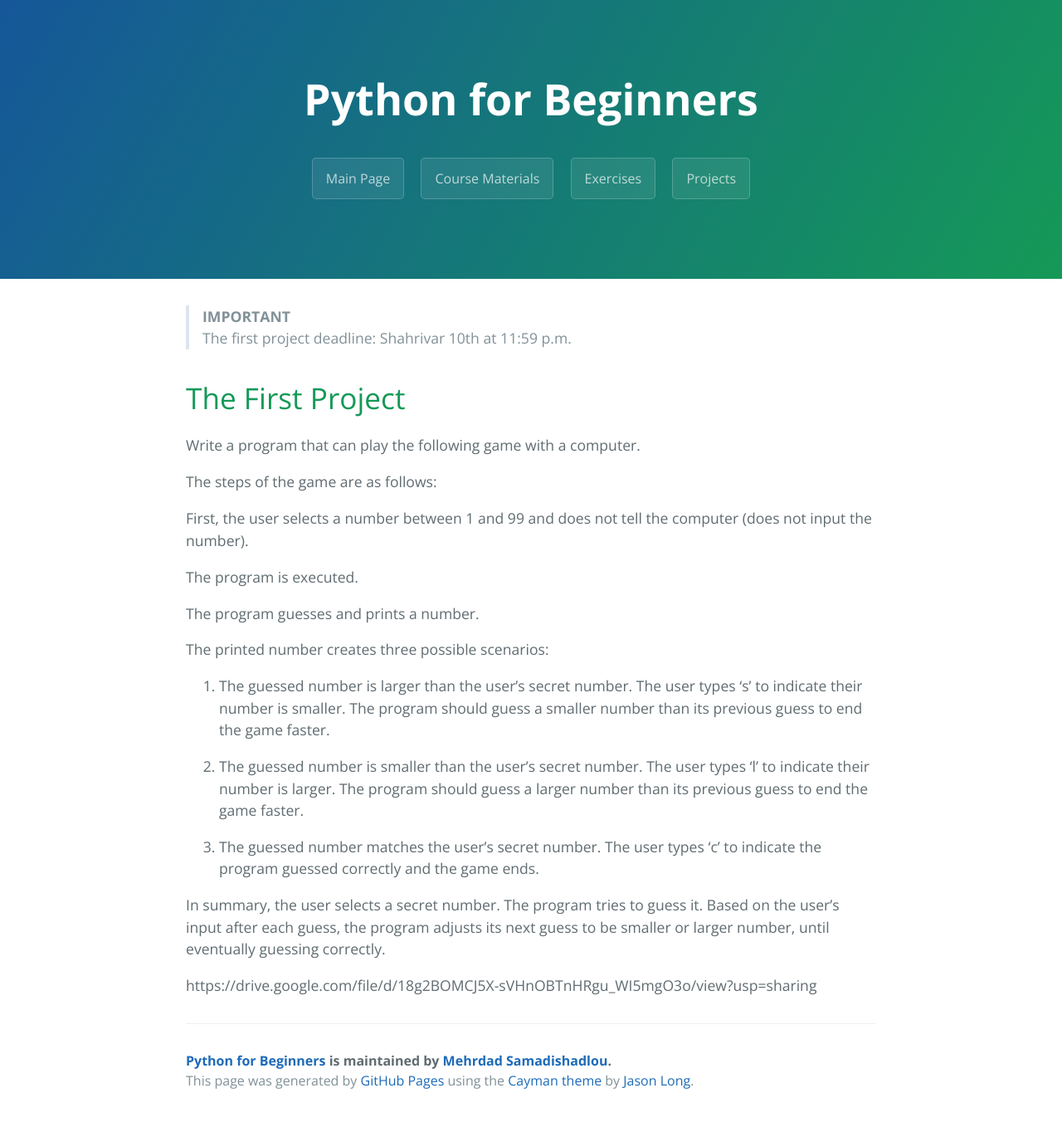
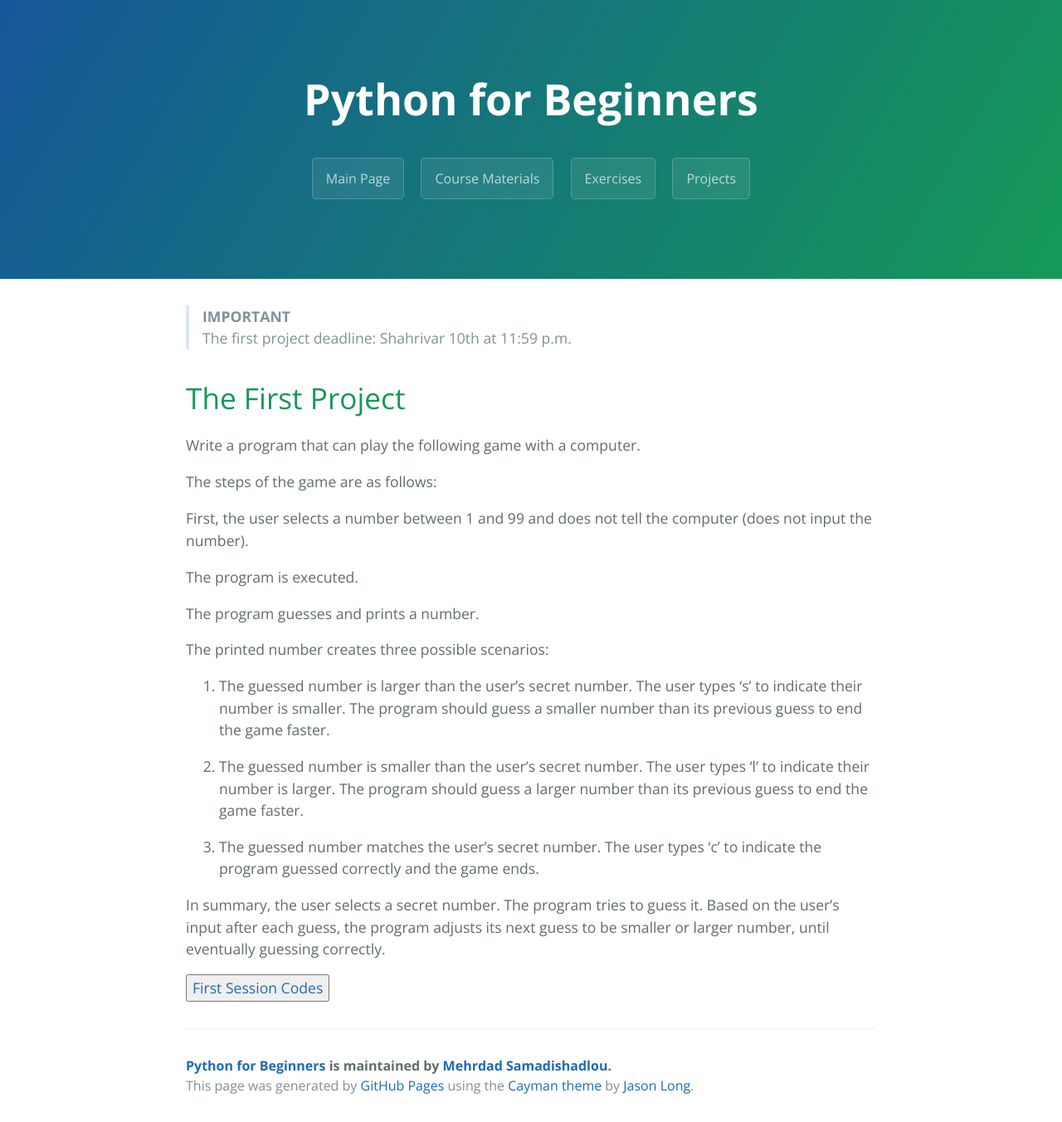
Before and after one commit to MehrdadSamadishadlou/Python_for_Beginners, a Jekyll site: the page built from projects.md, in a window 1280 px wide. Shown: the whole page at 83% size. Built offline with Jekyll 4.4.1, drawn with Linux system fonts in a browser that asks for light colours.

Commit message:
Update projects.md

```diff
--- a/projects.md
+++ b/projects.md
@@ -33,5 +33,4 @@ In summary, the user selects a secret number. The program tries to guess it. Bas
 
 
 
-
-https://drive.google.com/file/d/18g2BOMCJ5X-sVHnOBTnHRgu_WI5mgO3o/view?usp=sharing
+<a href="https://drive.google.com/file/d/18g2BOMCJ5X-sVHnOBTnHRgu_WI5mgO3o/view?usp=sharing" target="_blank"><button>First Session Codes</button></a>
```
